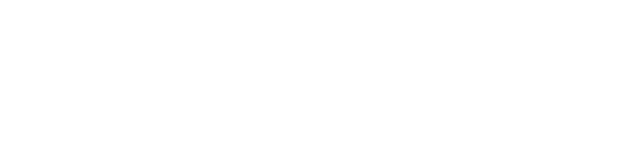
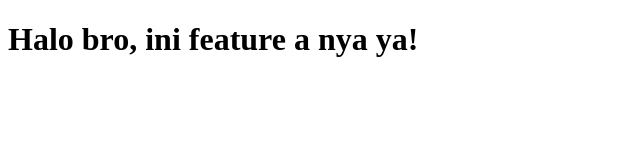
Before and after one commit to daffaliefalza/git-flow, a plain HTML site: page index.html in a window 1280 px wide. Shown: the whole page, without its empty margins (0-640 px from the left). Drawn offline with Linux system fonts and the light colour scheme.

Commit message:
nambahin heading 1 feature a

```diff
--- a/index.html
+++ b/index.html
@@ -3,7 +3,9 @@
   <head>
     <meta charset="UTF-8" />
     <meta name="viewport" content="width=device-width, initial-scale=1.0" />
-    <title>Document</title>
+    <title>feature-a</title>
   </head>
-  <body></body>
+  <body>
+    <h1>Halo bro, ini feature a nya ya!</h1>
+  </body>
 </html>
```
